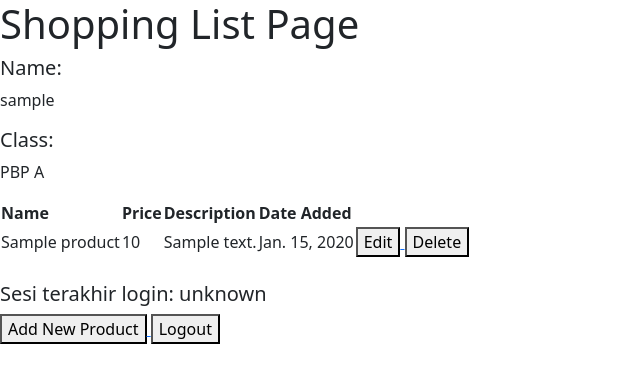
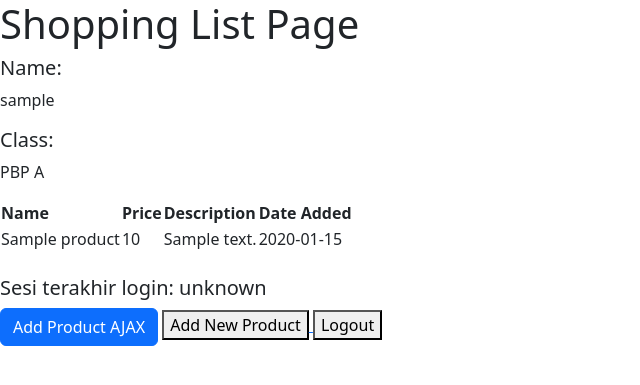
Before and after one commit to electyrion/shopping-list, a Django app: page / in a window 1280 px wide. Shown: the top 385 px of the page, without its empty margins (0-640 px from the left). Run offline with Django 3.2, Linux system fonts and the light colour scheme; a user stored in the database is signed in; tables that the repository leaves empty hold one stand-in row (values such as "Sample post").

Commit message:
tutorial 5 done

```diff
--- a/main/templates/main.html
+++ b/main/templates/main.html
@@ -12,6 +12,40 @@
     {% extends 'base.html' %}
 
     {% block content %}
+    <script src="https://ajax.googleapis.com/ajax/libs/jquery/3.6.4/jquery.min.js"></script>
+
+    <div class="modal fade" id="exampleModal" tabindex="-1" aria-labelledby="exampleModalLabel" aria-hidden="true">
+        <div class="modal-dialog">
+            <div class="modal-content">
+                <div class="modal-header">
+                    <h1 class="modal-title fs-5" id="exampleModalLabel">Add New Product</h1>
+                    <button type="button" class="btn-close" data-bs-dismiss="modal" aria-label="Close"></button>
+                </div>
+                <div class="modal-body">
+                    <form id="form" onsubmit="return false;">
+                        {% csrf_token %}
+                        <div class="mb-3">
+                            <label for="name" class="col-form-label">Name:</label>
+                            <input type="text" class="form-control" id="name" name="name"></input>
+                        </div>
+                        <div class="mb-3">
+                            <label for="price" class="col-form-label">Price:</label>
+                            <input type="number" class="form-control" id="price" name="price"></input>
+                        </div>
+                        <div class="mb-3">
+                            <label for="description" class="col-form-label">Description:</label>
+                            <textarea class="form-control" id="description" name="description"></textarea>
+                        </div>
+                    </form>
+                </div>
+                <div class="modal-footer">
+                    <button type="button" class="btn btn-secondary" data-bs-dismiss="modal">Close</button>
+                    <button type="button" class="btn btn-primary" id="button_add" data-bs-dismiss="modal">Add Product</button>
+                </div>
+            </div>
+        </div>
+    </div>
+
     <h1>Shopping List Page</h1>
 
     <h5>Name: </h5>
@@ -19,7 +53,9 @@
     <h5>Class: </h5>
     <p>{{ class }}<p>
 
-    <table>
+    <table id="product_table"></table>
+
+    <!-- <table id="prodasdfuct_table">
         <tr>
             <th>Name</th>
             <th>Price</th>
@@ -49,11 +85,13 @@
                 </td>
             </tr>
         {% endfor %}
-    </table>
+    </table> -->
 
     <br />
 
     <h5>Sesi terakhir login: {{ last_login }}</h5>
+
+    <button type="button" class="btn btn-primary" data-bs-toggle="modal" data-bs-target="#exampleModal">Add Product AJAX</button>
 
     <a href="{% url 'main:create_product' %}">
         <button>
@@ -67,6 +105,46 @@
         </button>
     </a>
 
+    <script>
+        async function getProducts() {
+            return fetch("{% url 'main:get_product_json' %}").then((res) => res.json())
+        }
+
+        async function refreshProducts() {
+            document.getElementById("product_table").innerHTML = ""
+            const products = await getProducts()
+            let htmlString = `<tr>
+                <th>Name</th>
+                <th>Price</th>
+                <th>Description</th>
+                <th>Date Added</th>
+            </tr>`
+            products.forEach((item) => {
+                htmlString += `\n<tr>
+                <td>${item.fields.name}</td>
+                <td>${item.fields.price}</td>
+                <td>${item.fields.description}</td>
+                <td>${item.fields.date_added}</td>
+            </tr>`
+            })
+
+            document.getElementById("product_table").innerHTML = htmlString
+        }
+
+        refreshProducts()
+
+        function addProduct() {
+            fetch("{% url 'main:add_product_ajax' %}", {
+                method: "POST",
+                body: new FormData(document.querySelector('#form'))
+            }).then(refreshProducts)
+
+            document.getElementById("form").reset()
+            return false
+        }
+
+        document.getElementById("button_add").onclick = addProduct
+    </script>
     {% endblock content %}
 </body>
 
--- a/main/urls.py
+++ b/main/urls.py
@@ -5,6 +5,7 @@ from main.views import login_user
 from main.views import logout_user
 from main.views import edit_product
 from main.views import delete_product
+from main.views import get_product_json, add_product_ajax
 
 app_name = 'main'
 
@@ -20,4 +21,6 @@ urlpatterns = [
     path('logout/', logout_user, name='logout'),
     path('edit-product/<int:id>', edit_product, name='edit_product'),
     path('delete/<int:id>', delete_product, name='delete_product'),
+    path('get-product/', get_product_json, name='get_product_json'),
+    path('create-product-ajax/', add_product_ajax, name='add_product_ajax')
 ]
--- a/main/views.py
+++ b/main/views.py
@@ -1,6 +1,6 @@
 from django.shortcuts import render
 from django.shortcuts import render
-from django.http import HttpResponseRedirect
+from django.http import HttpResponseNotFound, HttpResponseRedirect
 from main.forms import ProductForm
 from django.urls import reverse
 from django.http import HttpResponse
@@ -12,6 +12,7 @@ from django.contrib.auth import authenticate, login
 from django.contrib.auth import logout
 from django.contrib.auth.decorators import login_required
 import datetime
+from django.views.decorators.csrf import csrf_exempt
 
 from main.models import Product
 
@@ -116,3 +117,23 @@ def logout_user(request):
     response = HttpResponseRedirect(reverse('main:login'))
     response.delete_cookie('last_login')
     return response
+
+
+def get_product_json(request):
+    product_item = Product.objects.all()
+    return HttpResponse(serializers.serialize('json', product_item))
+
+@csrf_exempt
+def add_product_ajax(request):
+    if request.method == 'POST':
+        name = request.POST.get("name")
+        price = request.POST.get("price")
+        description = request.POST.get("description")
+        user = request.user
+
+        new_product = Product(name=name, price=price, description=description, user=user)
+        new_product.save()
+
+        return HttpResponse(b"CREATED", status=201)
+
+    return HttpResponseNotFound()
--- a/templates/base.html
+++ b/templates/base.html
@@ -15,6 +15,7 @@
         <script src="https://code.jquery.com/jquery-3.6.0.min.js" integrity="sha384-KyZXEAg3QhqLMpG8r+J4jsl5c9zdLKaUk5Ae5f5b1bw6AUn5f5v8FZJoMxm6f5cH1" crossorigin="anonymous"></script>
         <script src="https://cdn.jsdelivr.net/npm/@popperjs/core@2.11.8/dist/umd/popper.min.js" integrity="sha384-I7E8VVD/ismYTF4hNIPjVp/Zjvgyol6VFvRkX/vR+Vc4jQkC+hVqc2pM8ODewa9r" crossorigin="anonymous"></script>
         <script src="https://cdn.jsdelivr.net/npm/bootstrap@5.3.2/dist/js/bootstrap.min.js" integrity="sha384-BBtl+eGJRgqQAUMxJ7pMwbEyER4l1g+O15P+16Ep7Q9Q+zqX6gSbd85u4mG4QzX+" crossorigin="anonymous"></script>
+        <script src="https://ajax.googleapis.com/ajax/libs/jquery/3.6.4/jquery.min.js"></script>
     </head>
 
     <body>
```
